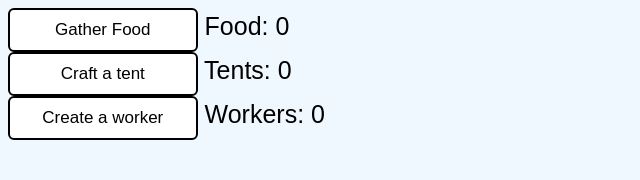
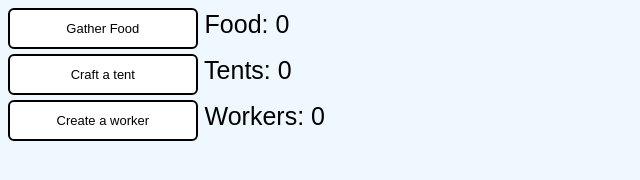
Before and after one commit to 0noca/incrementalGameJS, a plain HTML site: page index.html in a window 1280 px wide. Shown: the whole page, without its empty margins (0-640 px from the left). Drawn offline with Linux system fonts and the light colour scheme.

Commit message:
changed some styling

```diff
--- a/style.css
+++ b/style.css
@@ -6,12 +6,13 @@ body {
 
 button {
     border: 2px solid black;
-    font-size: 17px;
-    padding: 10px 24px;
+    font-size: 13px;
+    padding: 11px 12px;
     border-radius: 6px;
     background-color: white;
     transition-duration: 0.4s;
     width: 15%;
+    margin-bottom: 5px;
 }
 button:hover {
     background-color: #7c7c7c;
```
